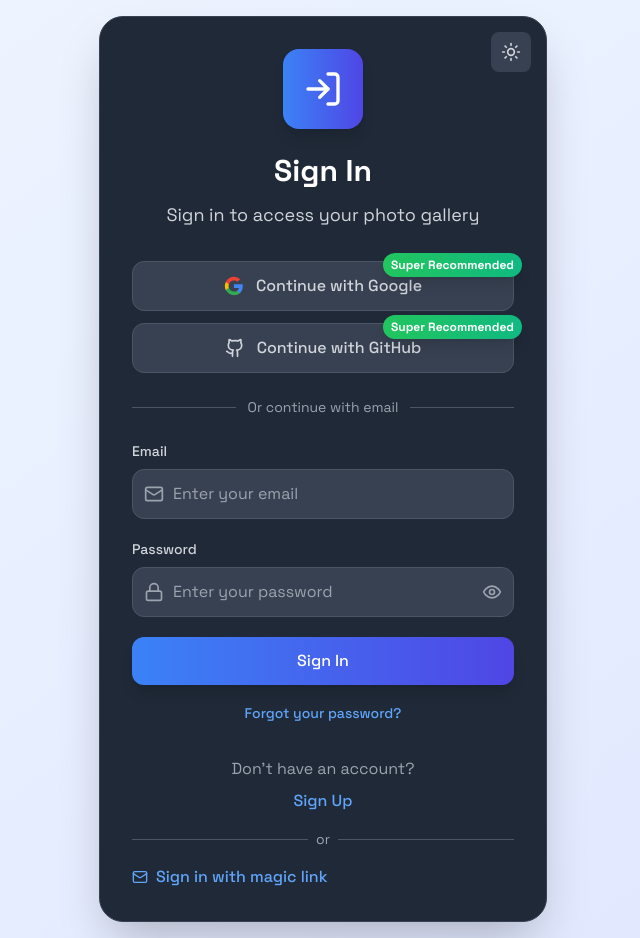
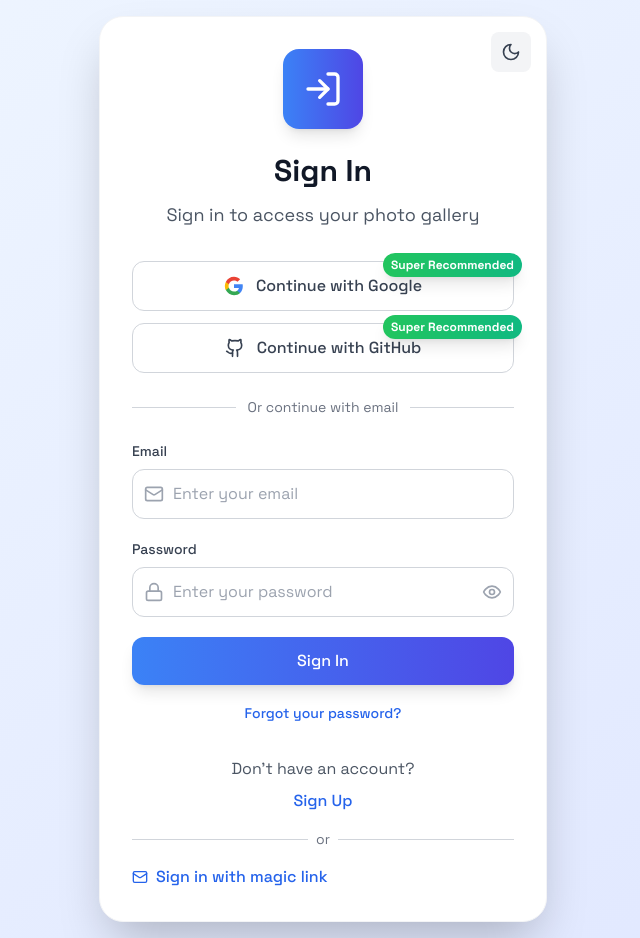
Before and after one commit to nhatminh132/a5gallery, a React (Vite) app: page /settings in a window 1280 px wide. Shown: the whole page, without its empty margins (317-957 px from the left). Built offline with nearby package versions, Linux system fonts and the light colour scheme; no server answers.

Commit message:
Revert default theme back to light mode
- Changed default theme from dark back to light
- Users will see light mode by default as originally designed
- Dark mode still available via theme toggle
- Respects user preference for lighter default experience

```diff
--- a/src/contexts/ThemeContext.tsx
+++ b/src/contexts/ThemeContext.tsx
@@ -34,8 +34,7 @@ export function ThemeProvider({ children }: ThemeProviderProps) {
       return 'dark';
     }
 
-    // Default to dark theme for better experience
-    return 'dark';
+    return 'light';
   });
 
   useEffect(() => {
```
